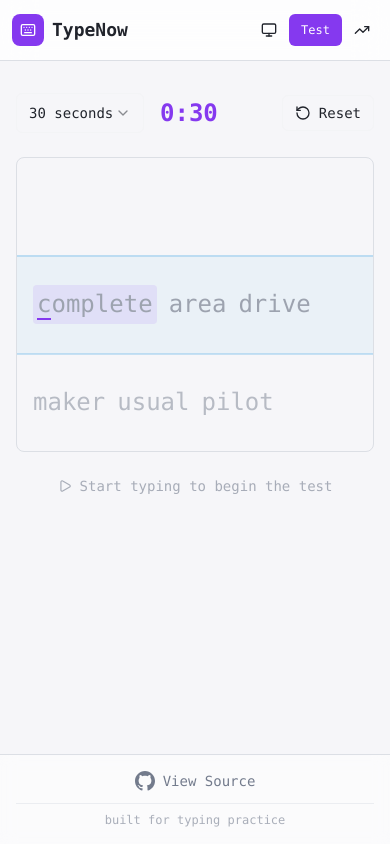
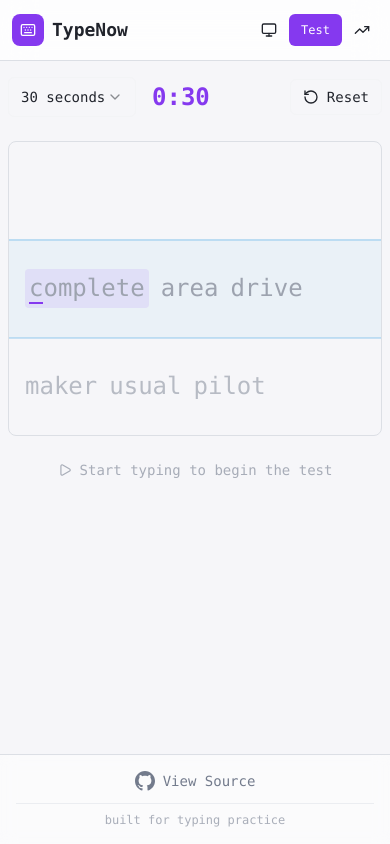
Before and after one commit to triemerge/typenow, a React (Vite) app: page / in a window 390 px wide. Built offline with nearby package versions, Linux system fonts and the light colour scheme.

Commit message:
responsive padding in index page

```diff
--- a/src/Index.jsx
+++ b/src/Index.jsx
@@ -67,7 +67,7 @@
         onViewProgress={handleViewProgress}
       />
 
-      <main className="flex-1 container max-w-6xl mx-auto px-4 py-8">
+      <main className="flex-1 container max-w-6xl mx-auto px-2 sm:px-4 py-4 sm:py-8">
         {currentState === 'test' && (
           <div className="space-y-8">
             <StatsCards results={savedResults} />
```
